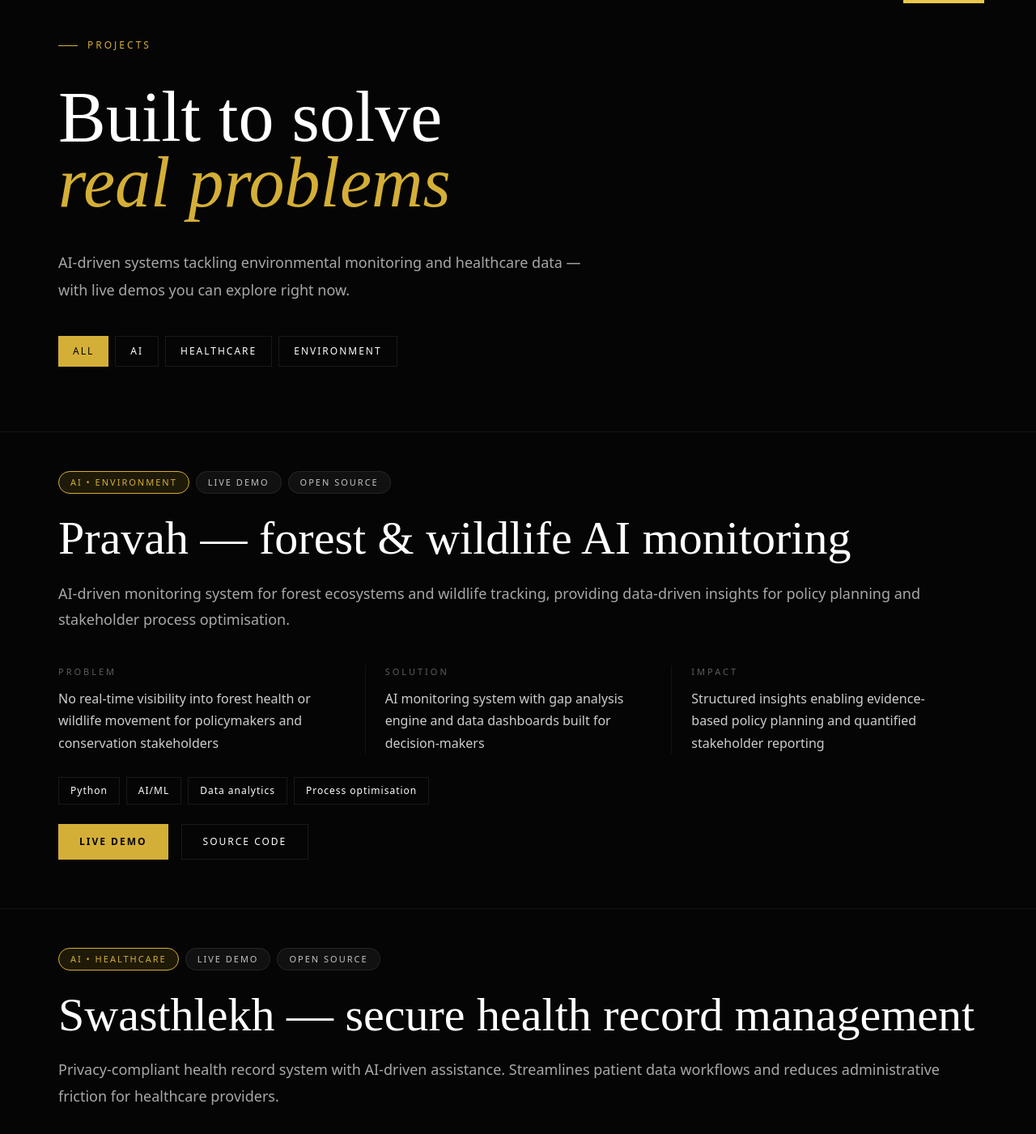
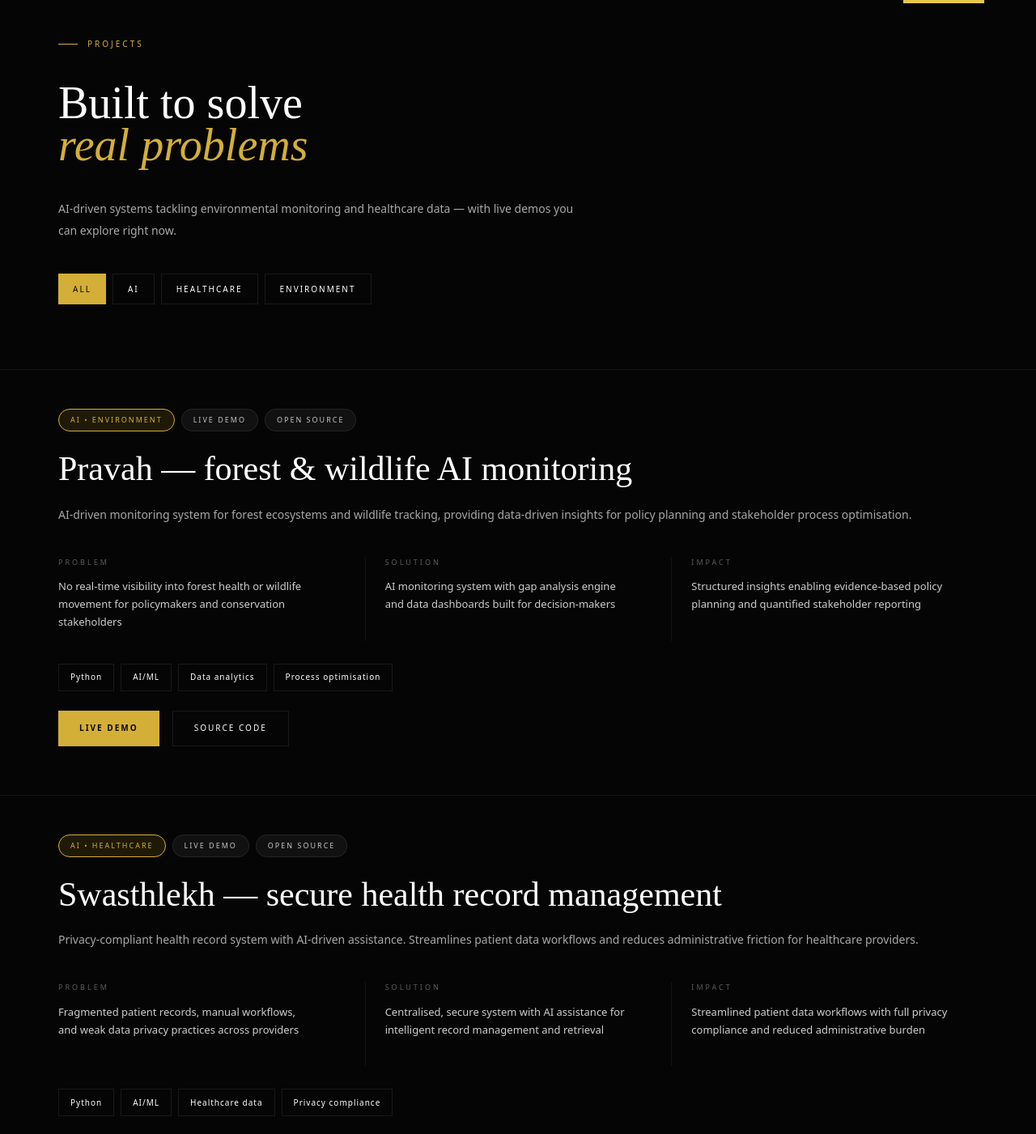
Before and after one commit to Anjalie0987/Divyam_Portfolio, a Next.js app: page /projects in a window 1280 px wide. Shown: the part 43-1444 px from the top of the page at 81% size. Built offline with nearby package versions, Linux system fonts and the light colour scheme; a web font is replaced by a local one.

Commit message:
Update typography scaling for projects, research, and contact sections, and update work KPIs

```diff
--- a/src/sections/about.tsx
+++ b/src/sections/about.tsx
@@ -92,7 +92,7 @@ export function About() {
             <div className="flex flex-col border-t border-[rgba(255,255,255,0.06)] pt-2">
               {[
                 {
-                  title: "B.Tech CSE (AI & ML) · CGPA 78.50",
+                  title: "B.Tech CSE (AI & ML) ·  78.50%",
                   meta: "Dronacharya College of Engineering, Gurugram · 2022–2026"
                 },
                 {
--- a/src/sections/projects.tsx
+++ b/src/sections/projects.tsx
@@ -8,26 +8,26 @@ export function Projects() {
       <Container>
         <div className="mb-[40px] flex items-center gap-3">
           <div className="h-[1px] w-6 bg-[#D4AF37]" />
-          <span className="text-[12px] uppercase tracking-[3px] text-[#D4AF37] font-mono">
+          <span className="text-[10px] uppercase tracking-[3px] text-[#D4AF37] font-mono">
             PROJECTS
           </span>
         </div>
 
-        <h1 className="text-[88px] font-[500] leading-[0.92] text-white" style={{ fontFamily: "'Cormorant Garamond', serif" }}>
+        <h1 className="text-[56px] font-[500] leading-[0.92] text-white" style={{ fontFamily: "'Cormorant Garamond', serif" }}>
           Built to solve<br />
           <span className="italic text-[#D4AF37]">real problems</span>
         </h1>
 
-        <p className="max-w-[650px] text-[18px] leading-[1.9] text-[rgba(255,255,255,0.65)] mt-[40px]">
+        <p className="max-w-[650px] text-[14px] leading-[1.9] text-[rgba(255,255,255,0.65)] mt-[40px]">
           AI-driven systems tackling environmental monitoring and healthcare data — with live demos you can explore right now.
         </p>
 
         {/* Filter Buttons */}
         <div className="flex flex-wrap gap-[8px] mt-[40px]">
-          <button className="h-[38px] px-[18px] bg-[#D4AF37] text-[#050505] border-none font-mono text-[12px] tracking-[2px]">ALL</button>
-          <button className="h-[38px] px-[18px] bg-transparent border border-[rgba(255,255,255,0.08)] text-white font-mono text-[12px] tracking-[2px] transition-colors hover:bg-[rgba(255,255,255,0.04)]">AI</button>
-          <button className="h-[38px] px-[18px] bg-transparent border border-[rgba(255,255,255,0.08)] text-white font-mono text-[12px] tracking-[2px] transition-colors hover:bg-[rgba(255,255,255,0.04)]">HEALTHCARE</button>
-          <button className="h-[38px] px-[18px] bg-transparent border border-[rgba(255,255,255,0.08)] text-white font-mono text-[12px] tracking-[2px] transition-colors hover:bg-[rgba(255,255,255,0.04)]">ENVIRONMENT</button>
+          <button className="h-[38px] px-[18px] bg-[#D4AF37] text-[#050505] border-none font-mono text-[10px] tracking-[2px]">ALL</button>
+          <button className="h-[38px] px-[18px] bg-transparent border border-[rgba(255,255,255,0.08)] text-white font-mono text-[10px] tracking-[2px] transition-colors hover:bg-[rgba(255,255,255,0.04)]">AI</button>
+          <button className="h-[38px] px-[18px] bg-transparent border border-[rgba(255,255,255,0.08)] text-white font-mono text-[10px] tracking-[2px] transition-colors hover:bg-[rgba(255,255,255,0.04)]">HEALTHCARE</button>
+          <button className="h-[38px] px-[18px] bg-transparent border border-[rgba(255,255,255,0.08)] text-white font-mono text-[10px] tracking-[2px] transition-colors hover:bg-[rgba(255,255,255,0.04)]">ENVIRONMENT</button>
         </div>
       </Container>
 
@@ -39,24 +39,24 @@ export function Projects() {
           <Container className="pt-[48px] pb-[60px]">
             {/* Top Pills */}
             <div className="flex flex-wrap gap-[8px]">
-              <div className="h-[28px] px-[14px] rounded-full bg-[#1f1a08] border border-[#d4af37] text-[#d4af37] font-mono text-[11px] tracking-[2px] flex items-center justify-center">
+              <div className="h-[28px] px-[14px] rounded-full bg-[#1f1a08] border border-[#d4af37] text-[#d4af37] font-mono text-[9px] tracking-[2px] flex items-center justify-center">
                 AI • ENVIRONMENT
               </div>
-              <div className="h-[28px] px-[14px] rounded-full bg-[#111] border border-[rgba(255,255,255,0.08)] text-[rgba(255,255,255,0.75)] font-mono text-[11px] tracking-[2px] flex items-center justify-center">
+              <div className="h-[28px] px-[14px] rounded-full bg-[#111] border border-[rgba(255,255,255,0.08)] text-[rgba(255,255,255,0.75)] font-mono text-[9px] tracking-[2px] flex items-center justify-center">
                 LIVE DEMO
               </div>
-              <div className="h-[28px] px-[14px] rounded-full bg-[#111] border border-[rgba(255,255,255,0.08)] text-[rgba(255,255,255,0.75)] font-mono text-[11px] tracking-[2px] flex items-center justify-center">
+              <div className="h-[28px] px-[14px] rounded-full bg-[#111] border border-[rgba(255,255,255,0.08)] text-[rgba(255,255,255,0.75)] font-mono text-[9px] tracking-[2px] flex items-center justify-center">
                 OPEN SOURCE
               </div>
             </div>
 
             {/* Title */}
-            <h2 className="text-[58px] font-[500] leading-[1.08] text-[#ffffff] tracking-[0] mt-[24px] mb-[20px] max-w-[1200px]" style={{ fontFamily: "'Cormorant Garamond', serif" }}>
+            <h2 className="text-[42px] font-[500] leading-[1.08] text-[#ffffff] tracking-[0] mt-[24px] mb-[20px] max-w-[1200px]" style={{ fontFamily: "'Cormorant Garamond', serif" }}>
               Pravah — forest & wildlife AI monitoring
             </h2>
 
             {/* Description */}
-            <p className="text-[18px] leading-[1.8] font-[400] text-[rgba(255,255,255,0.65)] max-w-[1100px]">
+            <p className="text-[14px] leading-[1.8] font-[400] text-[rgba(255,255,255,0.65)] max-w-[1100px]">
               AI-driven monitoring system for forest ecosystems and wildlife tracking, providing data-driven insights for policy planning and stakeholder process optimisation.
             </p>
 
@@ -64,22 +64,22 @@ export function Projects() {
             <div className="grid grid-cols-1 md:grid-cols-3 mt-[40px] gap-[24px] md:gap-0 md:min-h-[104px]">
               {/* Problem */}
               <div className="flex flex-col pr-[24px]">
-                <span className="font-mono text-[11px] tracking-[3px] uppercase text-[rgba(255,255,255,0.35)] mb-[12px]">PROBLEM</span>
-                <p className="text-[16px] leading-[1.7] font-[400] text-[rgba(255,255,255,0.8)] max-w-[90%]">
+                <span className="font-mono text-[9px] tracking-[3px] uppercase text-[rgba(255,255,255,0.35)] mb-[12px]">PROBLEM</span>
+                <p className="text-[13px] leading-[1.7] font-[400] text-[rgba(255,255,255,0.8)] max-w-[90%]">
                   No real-time visibility into forest health or wildlife movement for policymakers and conservation stakeholders
                 </p>
               </div>
               {/* Solution */}
               <div className="flex flex-col px-[24px] md:border-l border-[rgba(255,255,255,0.06)]">
-                <span className="font-mono text-[11px] tracking-[3px] uppercase text-[rgba(255,255,255,0.35)] mb-[12px]">SOLUTION</span>
-                <p className="text-[16px] leading-[1.7] font-[400] text-[rgba(255,255,255,0.8)] max-w-[90%]">
+                <span className="font-mono text-[9px] tracking-[3px] uppercase text-[rgba(255,255,255,0.35)] mb-[12px]">SOLUTION</span>
+                <p className="text-[13px] leading-[1.7] font-[400] text-[rgba(255,255,255,0.8)] max-w-[90%]">
                   AI monitoring system with gap analysis engine and data dashboards built for decision-makers
                 </p>
               </div>
               {/* Impact */}
               <div className="flex flex-col pl-[24px] md:border-l border-[rgba(255,255,255,0.06)]">
-                <span className="font-mono text-[11px] tracking-[3px] uppercase text-[rgba(255,255,255,0.35)] mb-[12px]">IMPACT</span>
-                <p className="text-[16px] leading-[1.7] font-[400] text-[rgba(255,255,255,0.8)] max-w-[90%]">
+                <span className="font-mono text-[9px] tracking-[3px] uppercase text-[rgba(255,255,255,0.35)] mb-[12px]">IMPACT</span>
+                <p className="text-[13px] leading-[1.7] font-[400] text-[rgba(255,255,255,0.8)] max-w-[90%]">
                   Structured insights enabling evidence-based policy planning and quantified stakeholder reporting
                 </p>
               </div>
@@ -88,7 +88,7 @@ export function Projects() {
             {/* Technology Tags */}
             <div className="flex flex-wrap items-center gap-[8px] mt-[28px]">
               {["Python", "AI/ML", "Data analytics", "Process optimisation"].map((tag, idx) => (
-                <div key={idx} className="h-[34px] px-[14px] border border-[rgba(255,255,255,0.08)] bg-transparent text-[#ffffff] font-mono text-[12px] tracking-[1px] inline-flex items-center justify-center">
+                <div key={idx} className="h-[34px] px-[14px] border border-[rgba(255,255,255,0.08)] bg-transparent text-[#ffffff] font-mono text-[10px] tracking-[1px] inline-flex items-center justify-center">
                   {tag}
                 </div>
               ))}
@@ -96,10 +96,10 @@ export function Projects() {
 
             {/* Action Buttons */}
             <div className="flex gap-[16px] mt-[24px]">
-              <a href="https://pravah-pi.vercel.app/" target="_blank" rel="noopener noreferrer" className="flex items-center justify-center h-[44px] px-[26px] bg-[#d4af37] text-[#050505] font-[600] font-mono text-[12px] tracking-[2px] transition-colors hover:bg-white">
+              <a href="https://pravah-pi.vercel.app/" target="_blank" rel="noopener noreferrer" className="flex items-center justify-center h-[44px] px-[26px] bg-[#d4af37] text-[#050505] font-[600] font-mono text-[10px] tracking-[2px] transition-colors hover:bg-white">
                 LIVE DEMO
               </a>
-              <a href="https://github.com/Divyam-Mishra/Pravah" target="_blank" rel="noopener noreferrer" className="flex items-center justify-center h-[44px] px-[26px] bg-transparent border border-[rgba(255,255,255,0.08)] text-white font-mono text-[12px] tracking-[2px] transition-colors hover:bg-[rgba(255,255,255,0.04)]">
+              <a href="https://github.com/Divyam-Mishra/Pravah" target="_blank" rel="noopener noreferrer" className="flex items-center justify-center h-[44px] px-[26px] bg-transparent border border-[rgba(255,255,255,0.08)] text-white font-mono text-[10px] tracking-[2px] transition-colors hover:bg-[rgba(255,255,255,0.04)]">
                 SOURCE CODE
               </a>
             </div>
@@ -111,24 +111,24 @@ export function Projects() {
           <Container className="pt-[48px] pb-[60px]">
             {/* Top Pills */}
             <div className="flex flex-wrap gap-[8px]">
-              <div className="h-[28px] px-[14px] rounded-full bg-[#1f1a08] border border-[#d4af37] text-[#d4af37] font-mono text-[11px] tracking-[2px] flex items-center justify-center">
+              <div className="h-[28px] px-[14px] rounded-full bg-[#1f1a08] border border-[#d4af37] text-[#d4af37] font-mono text-[9px] tracking-[2px] flex items-center justify-center">
                 AI • HEALTHCARE
               </div>
-              <div className="h-[28px] px-[14px] rounded-full bg-[#111] border border-[rgba(255,255,255,0.08)] text-[rgba(255,255,255,0.75)] font-mono text-[11px] tracking-[2px] flex items-center justify-center">
+              <div className="h-[28px] px-[14px] rounded-full bg-[#111] border border-[rgba(255,255,255,0.08)] text-[rgba(255,255,255,0.75)] font-mono text-[9px] tracking-[2px] flex items-center justify-center">
                 LIVE DEMO
               </div>
-              <div className="h-[28px] px-[14px] rounded-full bg-[#111] border border-[rgba(255,255,255,0.08)] text-[rgba(255,255,255,0.75)] font-mono text-[11px] tracking-[2px] flex items-center justify-center">
+              <div className="h-[28px] px-[14px] rounded-full bg-[#111] border border-[rgba(255,255,255,0.08)] text-[rgba(255,255,255,0.75)] font-mono text-[9px] tracking-[2px] flex items-center justify-center">
                 OPEN SOURCE
               </div>
             </div>
 
             {/* Title */}
-            <h2 className="text-[58px] font-[500] leading-[1.08] text-[#ffffff] tracking-[0] mt-[24px] mb-[20px] max-w-[1200px]" style={{ fontFamily: "'Cormorant Garamond', serif" }}>
+            <h2 className="text-[42px] font-[500] leading-[1.08] text-[#ffffff] tracking-[0] mt-[24px] mb-[20px] max-w-[1200px]" style={{ fontFamily: "'Cormorant Garamond', serif" }}>
               Swasthlekh — secure health record management
             </h2>
 
             {/* Description */}
-            <p className="text-[18px] leading-[1.8] font-[400] text-[rgba(255,255,255,0.65)] max-w-[1100px]">
+            <p className="text-[14px] leading-[1.8] font-[400] text-[rgba(255,255,255,0.65)] max-w-[1100px]">
               Privacy-compliant health record system with AI-driven assistance. Streamlines patient data workflows and reduces administrative friction for healthcare providers.
             </p>
 
@@ -136,22 +136,22 @@ export function Projects() {
             <div className="grid grid-cols-1 md:grid-cols-3 mt-[40px] gap-[24px] md:gap-0 md:min-h-[104px]">
               {/* Problem */}
               <div className="flex flex-col pr-[24px]">
-                <span className="font-mono text-[11px] tracking-[3px] uppercase text-[rgba(255,255,255,0.35)] mb-[12px]">PROBLEM</span>
-                <p className="text-[16px] leading-[1.7] font-[400] text-[rgba(255,255,255,0.8)] max-w-[90%]">
+                <span className="font-mono text-[9px] tracking-[3px] uppercase text-[rgba(255,255,255,0.35)] mb-[12px]">PROBLEM</span>
+                <p className="text-[13px] leading-[1.7] font-[400] text-[rgba(255,255,255,0.8)] max-w-[90%]">
                   Fragmented patient records, manual workflows, and weak data privacy practices across providers
                 </p>
               </div>
               {/* Solution */}
               <div className="flex flex-col px-[24px] md:border-l border-[rgba(255,255,255,0.06)]">
-                <span className="font-mono text-[11px] tracking-[3px] uppercase text-[rgba(255,255,255,0.35)] mb-[12px]">SOLUTION</span>
-                <p className="text-[16px] leading-[1.7] font-[400] text-[rgba(255,255,255,0.8)] max-w-[90%]">
+                <span className="font-mono text-[9px] tracking-[3px] uppercase text-[rgba(255,255,255,0.35)] mb-[12px]">SOLUTION</span>
+                <p className="text-[13px] leading-[1.7] font-[400] text-[rgba(255,255,255,0.8)] max-w-[90%]">
                   Centralised, secure system with AI assistance for intelligent record management and retrieval
                 </p>
               </div>
               {/* Impact */}
               <div className="flex flex-col pl-[24px] md:border-l border-[rgba(255,255,255,0.06)]">
-                <span className="font-mono text-[11px] tracking-[3px] uppercase text-[rgba(255,255,255,0.35)] mb-[12px]">IMPACT</span>
-                <p className="text-[16px] leading-[1.7] font-[400] text-[rgba(255,255,255,0.8)] max-w-[90%]">
+                <span className="font-mono text-[9px] tracking-[3px] uppercase text-[rgba(255,255,255,0.35)] mb-[12px]">IMPACT</span>
+                <p className="text-[13px] leading-[1.7] font-[400] text-[rgba(255,255,255,0.8)] max-w-[90%]">
                   Streamlined patient data workflows with full privacy compliance and reduced administrative burden
                 </p>
               </div>
@@ -160,7 +160,7 @@ export function Projects() {
             {/* Technology Tags */}
             <div className="flex flex-wrap items-center gap-[8px] mt-[28px]">
               {["Python", "AI/ML", "Healthcare data", "Privacy compliance"].map((tag, idx) => (
-                <div key={idx} className="h-[34px] px-[14px] border border-[rgba(255,255,255,0.08)] bg-transparent text-[#ffffff] font-mono text-[12px] tracking-[1px] inline-flex items-center justify-center">
+                <div key={idx} className="h-[34px] px-[14px] border border-[rgba(255,255,255,0.08)] bg-transparent text-[#ffffff] font-mono text-[10px] tracking-[1px] inline-flex items-center justify-center">
                   {tag}
                 </div>
               ))}
@@ -168,10 +168,10 @@ export function Projects() {
 
             {/* Action Buttons */}
             <div className="flex gap-[16px] mt-[24px]">
-              <a href="https://swasthlekh.vercel.app/" target="_blank" rel="noopener noreferrer" className="flex items-center justify-center h-[44px] px-[26px] bg-[#d4af37] text-[#050505] font-[600] font-mono text-[12px] tracking-[2px] transition-colors hover:bg-white">
+              <a href="https://swasthlekh.vercel.app/" target="_blank" rel="noopener noreferrer" className="flex items-center justify-center h-[44px] px-[26px] bg-[#d4af37] text-[#050505] font-[600] font-mono text-[10px] tracking-[2px] transition-colors hover:bg-white">
                 LIVE DEMO
               </a>
-              <a href="https://github.com/Divyam-Mishra/Swasthlekh" target="_blank" rel="noopener noreferrer" className="flex items-center justify-center h-[44px] px-[26px] bg-transparent border border-[rgba(255,255,255,0.08)] text-white font-mono text-[12px] tracking-[2px] transition-colors hover:bg-[rgba(255,255,255,0.04)]">
+              <a href="https://github.com/Divyam-Mishra/Swasthlekh" target="_blank" rel="noopener noreferrer" className="flex items-center justify-center h-[44px] px-[26px] bg-transparent border border-[rgba(255,255,255,0.08)] text-white font-mono text-[10px] tracking-[2px] transition-colors hover:bg-[rgba(255,255,255,0.04)]">
                 SOURCE CODE
               </a>
             </div>
```
Also changed, not shown: src/sections/contact.tsx (+25 -25 lines), src/sections/research.tsx (+25 -25 lines), src/sections/work.tsx (+22 -3 lines).
